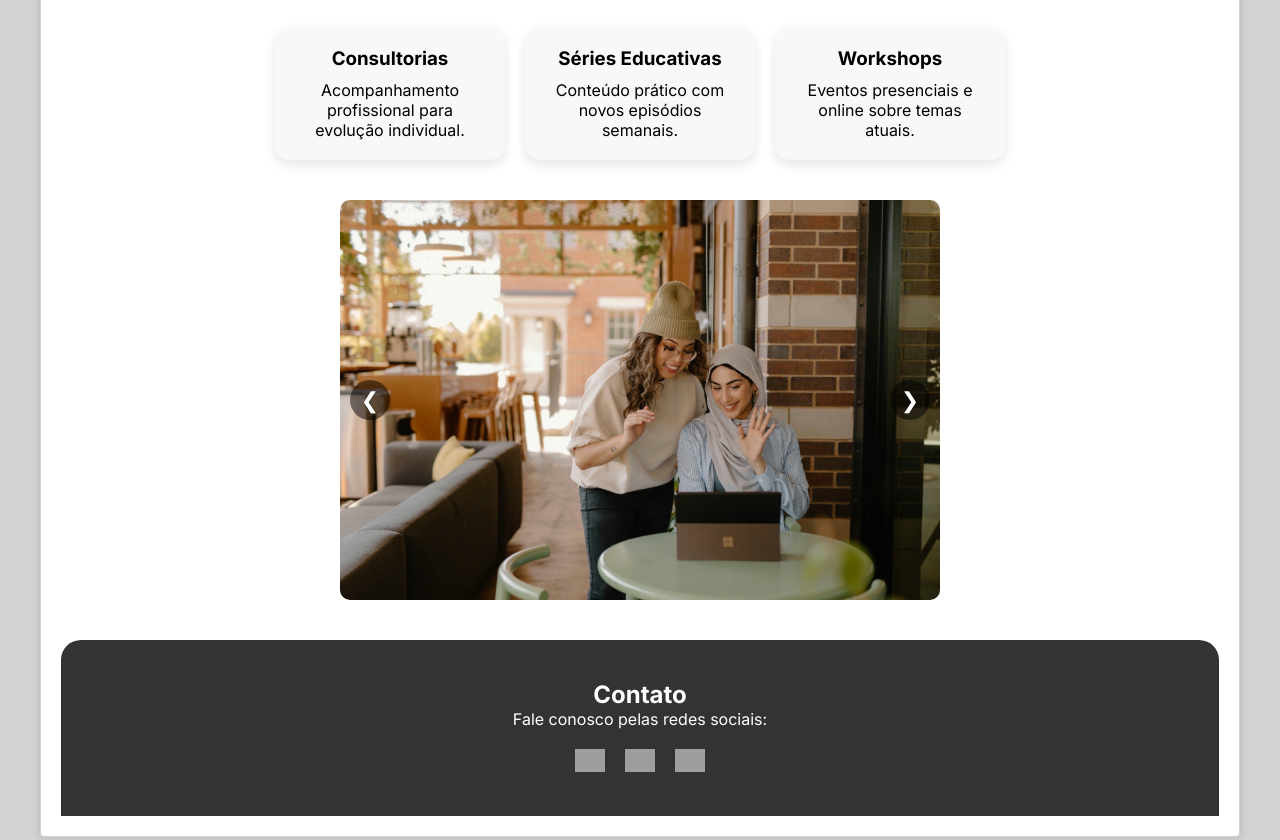
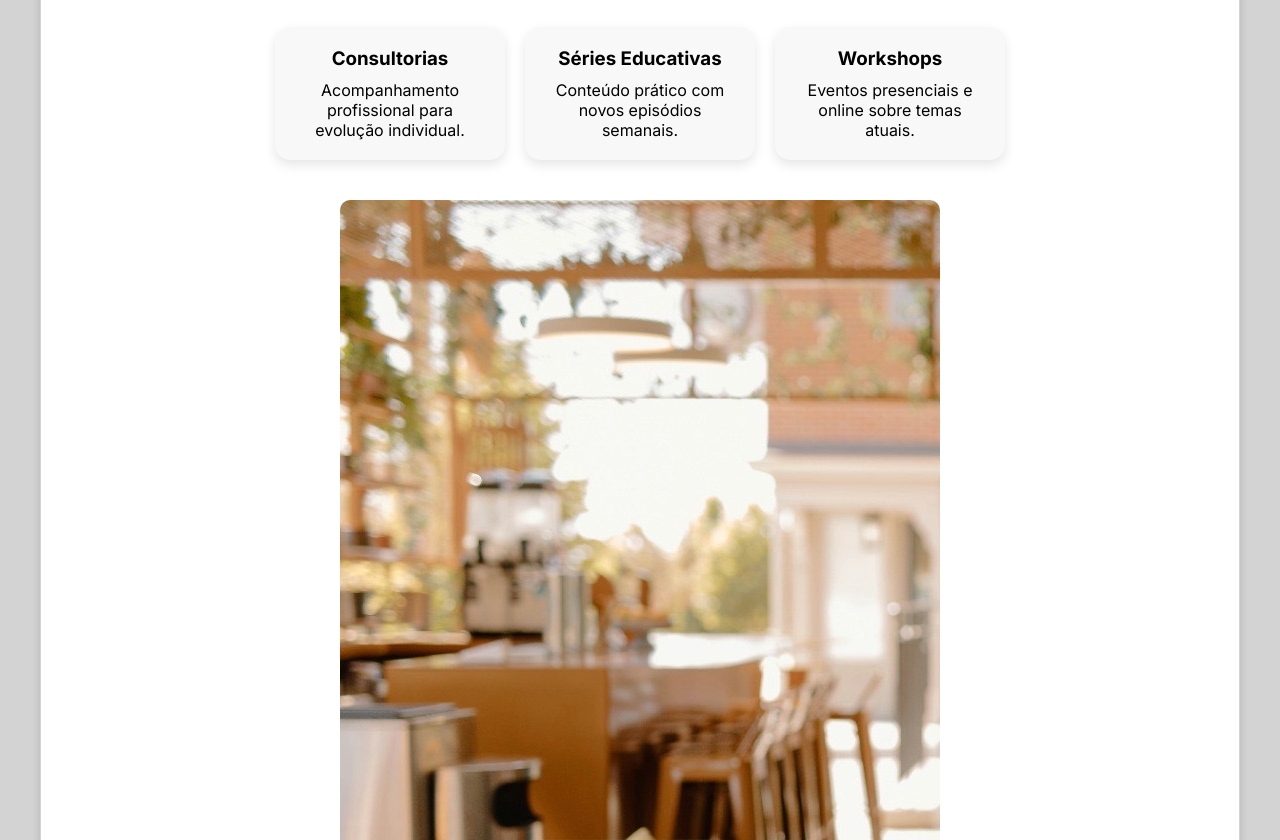
Before and after one commit to SantosBia0/SkillUp, a Flask app: page /inicio in a window 1280 px wide. Shown: the part 1655-2495 px from the top of the page. Run offline with Flask 3, Linux system fonts and the light colour scheme; grey boxes are pictures that could not be loaded.

Commit message:
Update inicio.html

```diff
--- a/templates/inicio.html
+++ b/templates/inicio.html
@@ -118,16 +118,7 @@
 
         <!-- CARROSSEL -->
         <div class="carrossel">
-            <div class="carrossel-imagens">
-                <img src="{{ url_for('static', filename='imagens/carrossel1.jpeg') }}" alt="Imagem 1">
-                <img src="{{ url_for('static', filename='imagens/carrossel2.jpeg') }}" alt="Imagem 2">
-                <img src="{{ url_for('static', filename='imagens/carrossel3.jpeg') }}" alt="Imagem 3">
-            </div>
-
-            <button class="prev">&#10094;</button>
-            <button class="next">&#10095;</button>
-
-            <div class="dots"></div>
+            <img src="{{ url_for('static', filename='imagens/carrossel1.jpeg') }}" alt="Imagem 1">
         </div>
 
         <!-- CONTATO -->
```
